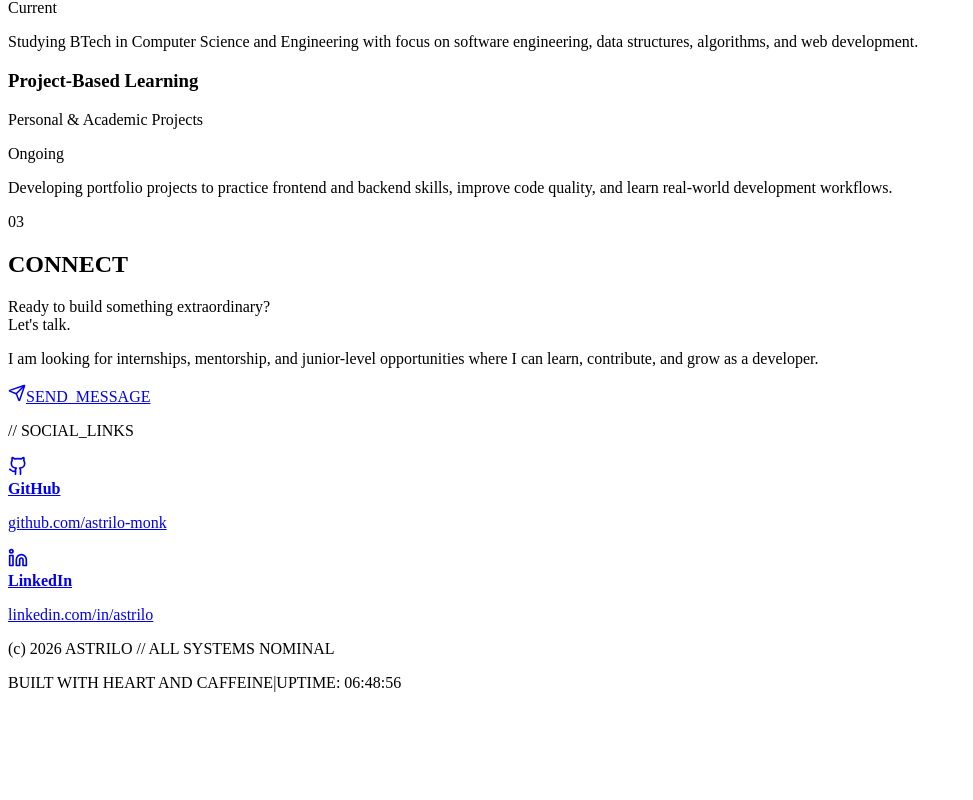
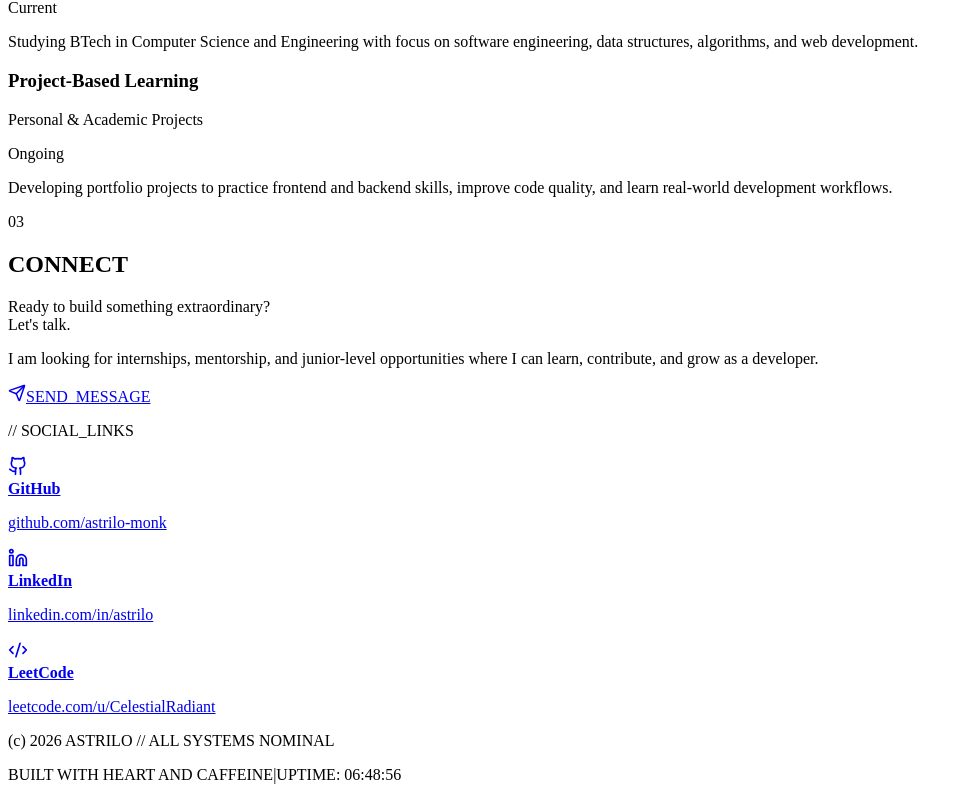
Before and after one commit to astrilo-monk/farhan-portfolio, a React (Vite) app: page / in a window 1280 px wide. Shown: the part 2540-3340 px from the top of the page, without its empty margins (0-973 px from the left). Before the commit the page ends 3248 px from the top, so only its background shows below. Built offline with nearby package versions, Linux system fonts and the light colour scheme; the HTML template or start-up script is replaced by a standard one; a web font is replaced by a local one.

Commit message:
feat: add highlighted LeetCode profile link

```diff
--- a/src/App.jsx
+++ b/src/App.jsx
@@ -1,6 +1,7 @@
 import { useEffect, useMemo, useRef, useState } from "react";
 import {
   BrainCircuit,
+  Code2,
   Cloud,
   FolderOpen,
   Github,
@@ -20,6 +21,7 @@ const profile = {
   stack: "React / Node / Python / AWS",
   github: "https://github.com/astrilo-monk",
   linkedin: "https://www.linkedin.com/in/astrilo/",
+  leetcode: "https://leetcode.com/u/CelestialRadiant/",
   email: "astrilo@dev.io"
 };
 
@@ -478,6 +480,15 @@ function App() {
                   <p>linkedin.com/in/astrilo</p>
                 </div>
               </a>
+              <a href={profile.leetcode} target="_blank" rel="noreferrer" className="social-link gold leetcode-card">
+                <span>
+                  <Code2 size={20} />
+                </span>
+                <div>
+                  <strong>LeetCode</strong>
+                  <p>leetcode.com/u/CelestialRadiant</p>
+                </div>
+              </a>
             </article>
           </div>
         </section>
--- a/src/styles.css
+++ b/src/styles.css
@@ -887,6 +887,39 @@ body {
   transform: translateY(-1px);
 }
 
+.social-link.gold {
+  border-color: rgba(255, 230, 0, 0.35);
+  background: linear-gradient(120deg, rgba(255, 230, 0, 0.07), rgba(255, 120, 0, 0.06));
+}
+
+.social-link.gold span {
+  border-color: rgba(255, 230, 0, 0.45);
+  color: var(--yellow);
+}
+
+.social-link.gold:hover {
+  border-color: rgba(255, 230, 0, 0.6);
+  box-shadow: 0 0 20px rgba(255, 230, 0, 0.12);
+  transform: translateY(-1px);
+}
+
+.leetcode-card {
+  position: relative;
+  overflow: hidden;
+}
+
+.leetcode-card::after {
+  content: "";
+  position: absolute;
+  top: 0;
+  left: -120%;
+  width: 70%;
+  height: 100%;
+  background: linear-gradient(90deg, transparent, rgba(255, 255, 255, 0.18), transparent);
+  transform: skewX(-18deg);
+  animation: sweep 3.5s ease-in-out infinite;
+}
+
 .footer {
   position: relative;
   z-index: 2;
@@ -1022,6 +1055,16 @@ body {
   }
 }
 
+@keyframes sweep {
+  0% {
+    left: -120%;
+  }
+  60%,
+  100% {
+    left: 145%;
+  }
+}
+
 ::-webkit-scrollbar {
   width: 6px;
   height: 6px;
```
